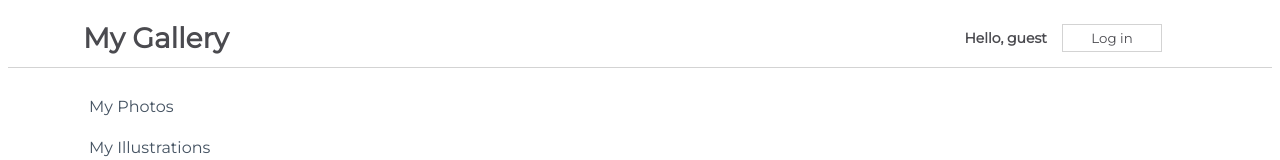
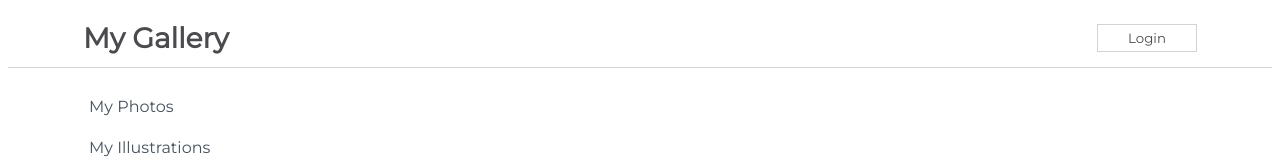
Before and after one commit to DanTaylor28/react-challenges, a React (Create React App) app in the folder my-app/: page / in a window 1280 px wide. Shown: the top 160 px of the page. Built offline with nearby package versions, Linux system fonts and the light colour scheme.

Commit message:
Add sign in/out with form

```diff
--- a/my-app/src/App.js
+++ b/my-app/src/App.js
@@ -1,12 +1,13 @@
 import css from './App.module.css';
 import Sidebar from './components/Sidebar';
-import NavBarSimple from './components/NavBarSimple';
+// import NavBarSimple from './components/NavBarSimple';
+import NavBarForm from './components/NavBarForm';
 
 function App() {
   return (
     <div className={css.App}>
       <Sidebar />
-      <NavBarSimple />
+      <NavBarForm />
     </div>
   );
 }
--- /dev/null
+++ b/my-app/src/components/NavBarChild.js
@@ -0,0 +1,18 @@
+import React from 'react'
+
+const NavBarChild = (props) => {
+  return (
+    props.isLoggedIn ?
+    <button onClick={() => props.handleClick()}>Login</button>
+    :
+    <form>
+        <label htmlFor='username'>Username:</label>
+        <input placeholder='username' id='username'/>
+        <label htmlFor='password'>Password:</label>
+        <input placeholder='password' id='password'/>
+        <button onClick={() => props.handleClick()}>Submit</button>
+    </form>
+  )
+}
+
+export default NavBarChild
--- /dev/null
+++ b/my-app/src/components/NavBarForm.js
@@ -0,0 +1,33 @@
+import React, { Component } from 'react'
+import css from './css/NavBarForm.module.css'
+import NavBarChild from './NavBarChild'
+
+export class NavBarForm extends Component {
+  constructor(props) {
+    super(props)
+
+    this.state = {
+       isLoggedIn: true
+    }
+  }
+
+  handledisClick = () => {
+    this.setState((prevState) => ({
+      isLoggedIn: prevState.isLoggedIn ? false: true
+    }), () => console.log(this.state.isLoggedIn))
+  }
+
+  render() {
+    return (
+      <div className={css.NavBar}>
+        <h1>My Gallery</h1>
+        <NavBarChild
+        isLoggedIn={this.state.isLoggedIn}
+        handleClick={this.handledisClick}
+        />
+      </div>
+    )
+  }
+}
+
+export default NavBarForm
```
